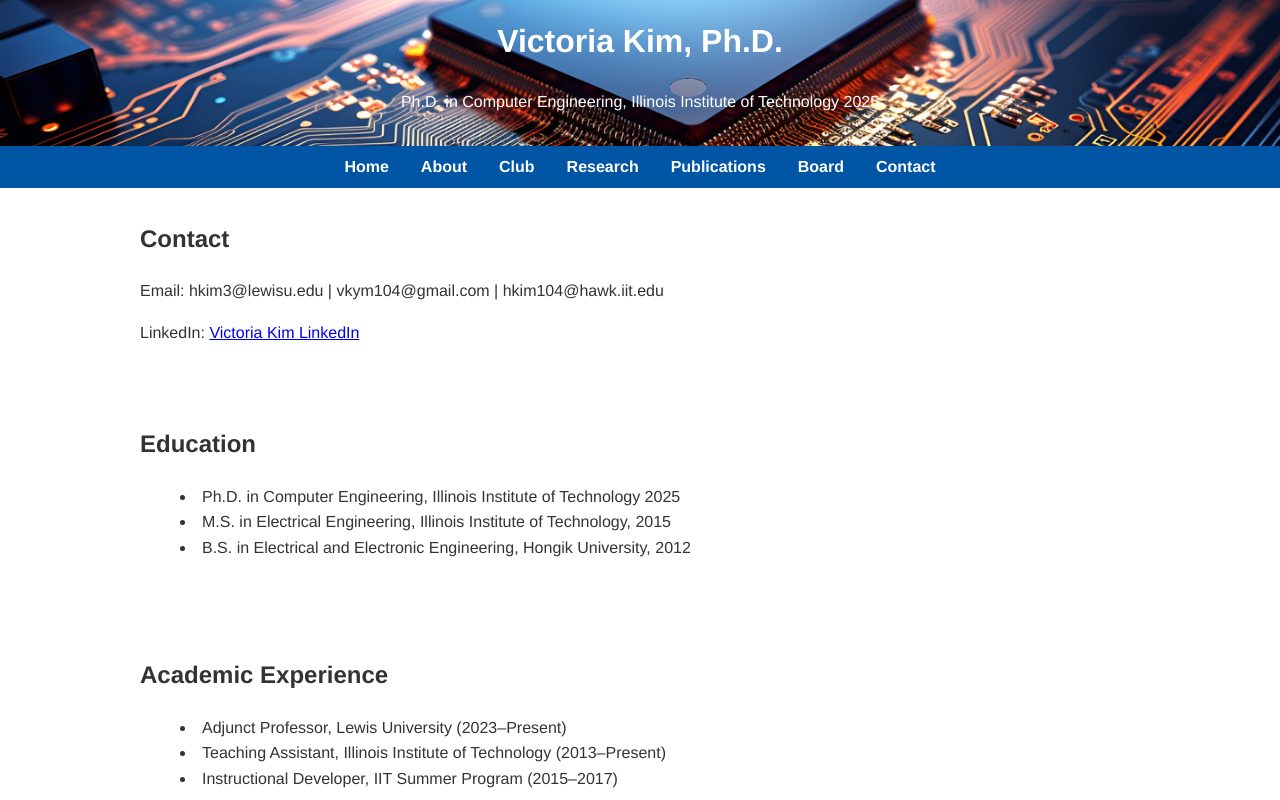
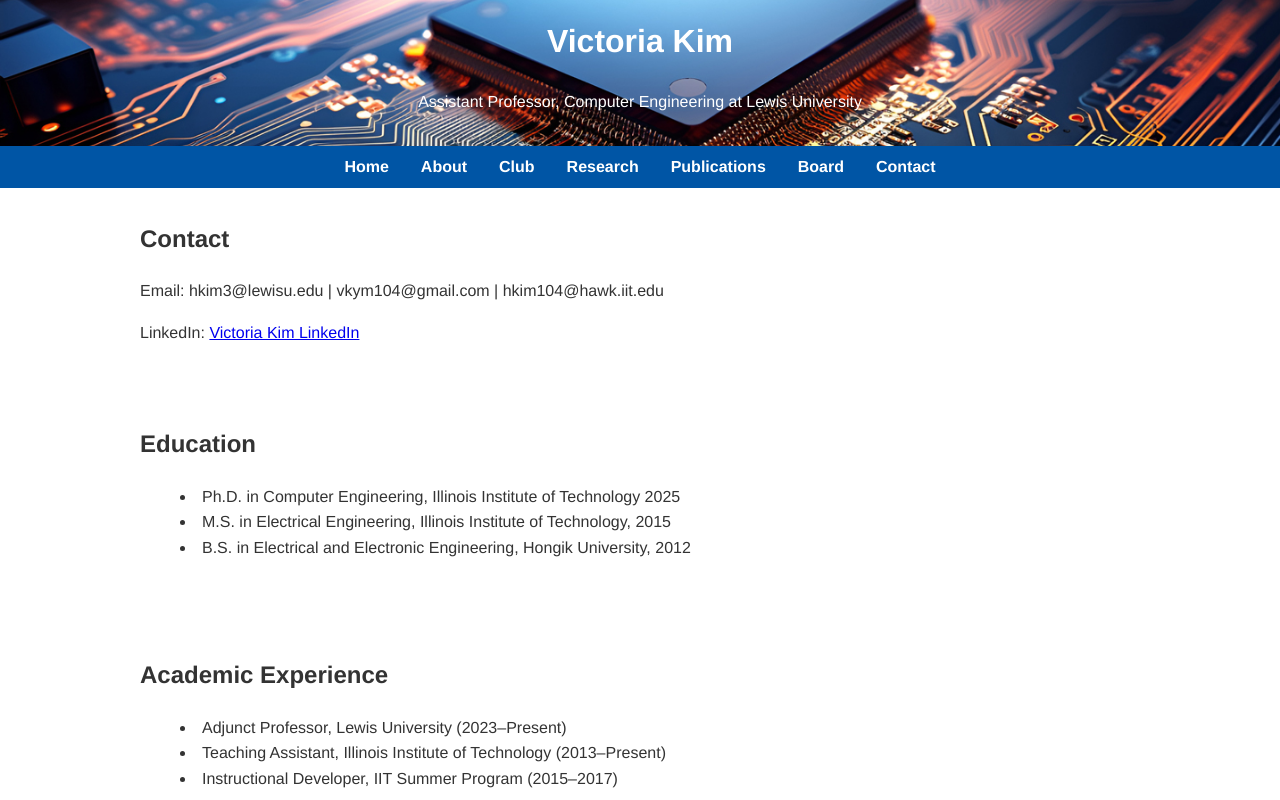
Before and after one commit to hkim3-lu/FPGA-Club, a plain HTML site: page docs/about.html in a window 1280 px wide. Shown: the top 800 px of the page. Drawn offline with Linux system fonts and the light colour scheme.

Commit message:
Update about.html

```diff
--- a/docs/about.html
+++ b/docs/about.html
@@ -55,8 +55,8 @@
 <body>
 
 <header>
-  <h1>Victoria Kim, Ph.D. </h1>
-  <p>Ph.D. in Computer Engineering, Illinois Institute of Technology 2025</p>
+  <h1>Victoria Kim</h1>
+  <p>Assistant Professor, Computer Engineering at Lewis University</p>
 </header>
 
 <nav>
```
